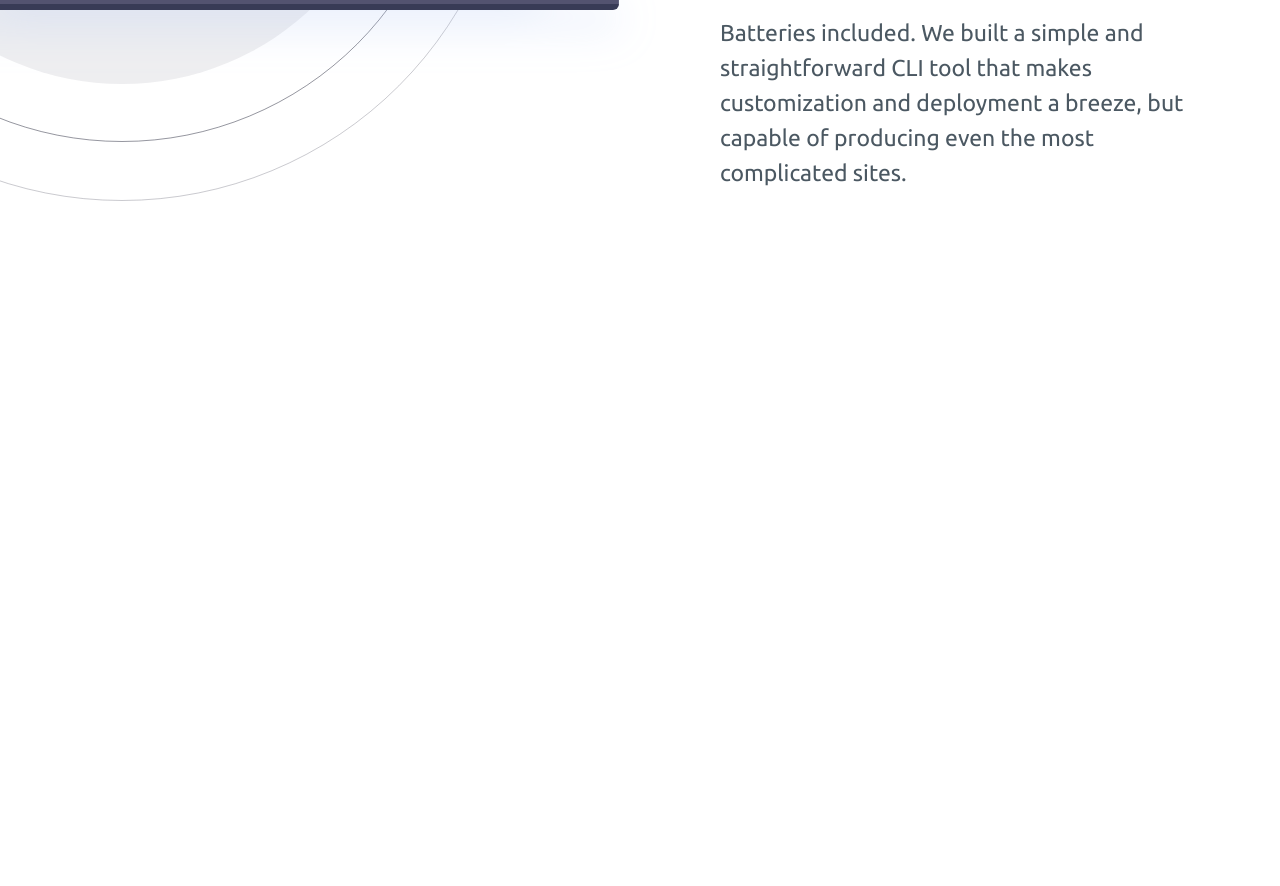
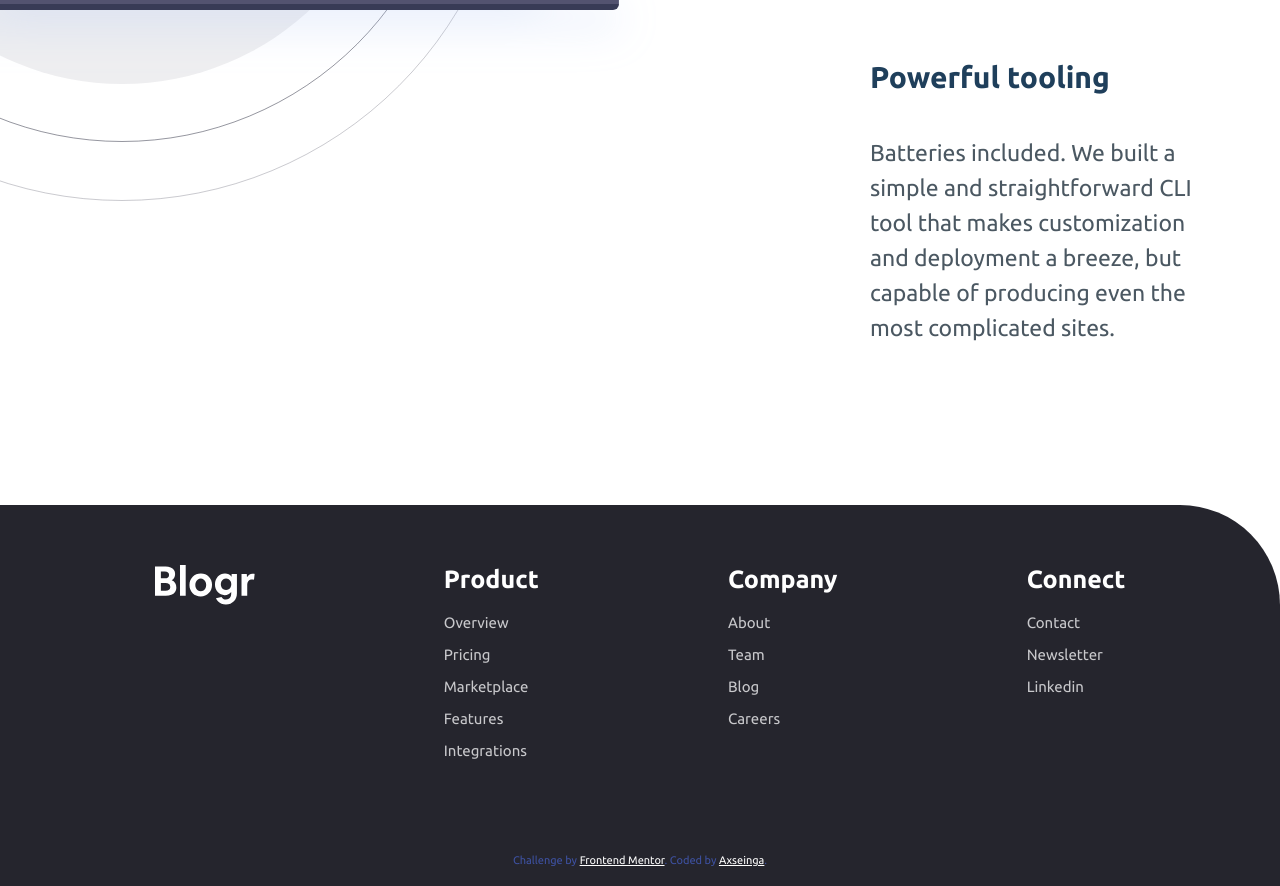
Before and after one commit to axseinga/blogr-landing-page, a website: page index.html in a window 1280 px wide. Shown: the part 2641-3527 px from the top of the page. Before the commit the page ends 2941 px from the top, so only its background shows below. Drawn offline with Linux system fonts and the light colour scheme.

Commit message:
add footer

```diff
--- a/index.html
+++ b/index.html
@@ -138,14 +138,46 @@
         </div>
       </div>
     </section>
-    <!--
-      <div class="attribution">
-      Challenge by
-      <a href="https://www.frontendmentor.io?ref=challenge" target="_blank"
-        >Frontend Mentor</a
-      >. Coded by <a href="https://github.com/axseinga">Axseinga</a>.
+    <footer class="footer">
+      <div class="footer__container">
+        <img src="./images/logo.svg" alt="Blogr Logo" class="footer__logo">
+      <div class="footer__product">
+        <h5 class="footer__heading">Product</h5>
+        <ul class="footer__list">
+          <li class="footer__list--item"><a href="#">Overview</a>
+          <li class="footer__list--item"><a href="#">Pricing</a>
+          <li class="footer__list--item"><a href="#">Marketplace</a>
+          <li class="footer__list--item"><a href="#">Features</a>
+          <li class="footer__list--item"><a href="#">Integrations</a>
+        </ul>
       </div>
-    -->
+      <div class="footer__company">
+        <h5 class="footer__heading">Company</h5>
+        <ul class="footer__list">
+          <li class="footer__list--item"><a href="#">About</a>
+          <li class="footer__list--item"><a href="#">Team</a>
+          <li class="footer__list--item"><a href="#">Blog</a>
+          <li class="footer__list--item"><a href="#">Careers</a>
+        </ul>
+      </div>
+      <div class="footer__connect">
+        <h5 class="footer__heading">Connect</h5>
+        <ul class="footer__list">
+          <li class="footer__list--item"><a href="#">Contact</a>
+          <li class="footer__list--item"><a href="#">Newsletter</a>
+          <li class="footer__list--item"><a href="#">Linkedin</a>
+        </ul>
+      </div>
+      </div>
+      <div class="footer__challenge">
+        <div class="attribution">
+          Challenge by
+          <a href="https://www.frontendmentor.io?ref=challenge" target="_blank"
+            >Frontend Mentor</a
+          >. Coded by <a href="https://github.com/axseinga">Axseinga</a>.
+          </div>
+      </div>
+    </footer>
 
     <script src="script.js"></script>
   </body>
--- a/sass/_home.scss
+++ b/sass/_home.scss
@@ -225,9 +225,11 @@ body {
 .s3 {
   font-family: $font-secondary;
   color: $color-blue-dark;
+  line-height: 3.5rem;
 
   display: flex;
   padding: 4rem;
+  margin-bottom: 5rem;
 
   &__left {
     position: relative;
@@ -242,8 +244,8 @@ body {
     max-width: 600px;
     font-size: 2.2rem;
     line-height: 3.5rem;
-    padding: 10rem 3rem 3rem 3rem;
-    margin-left: 65rem;
+    padding: 8rem 3rem 3rem 3rem;
+    margin-left: 80rem;
   }
 
   &--heading {
@@ -256,6 +258,60 @@ body {
     font-size: 2.3rem;
     color: $color-grey-medium;
   }
+}
+
+.footer {
+  background-color: $color-grey-dark;
+  display: flex;
+  flex-direction: column;
+  color: $color-white;
+  font-family: $font-secondary;
+  font-size: 1.5rem;
+  border-top-right-radius: 100px;
+
+  &__container {
+    display: flex;
+    justify-content: space-around;
+
+    padding: 6rem;
+  }
+
+  &__logo {
+    width: 10rem;
+    height: 4rem;
+  }
+
+  &__heading {
+    font-size: 2.5rem;
+    padding-bottom: 2rem;
+  }
+
+  &__list {
+    list-style: none;
+
+    &--item {
+      padding-bottom: 1.5rem;
+    }
+  }
+}
+
+li a {
+  color: $color-grey-light;
+  text-decoration: none;
+}
+
+a:hover {
+  text-decoration: underline;
+}
+
+.attribution {
+  font-size: 11px;
+  text-align: center;
+  color: hsl(228, 45%, 44%);
+  padding: 2rem;
+}
+.attribution a {
+  color: $color-white;
 }
 
 // Components //
@@ -318,11 +374,3 @@ body {
     transform: translate(0);
   }
 }
-
-//.attribution {
-//  font-size: 11px;
-//  text-align: center;
-//}
-//.attribution a {
-//  color: hsl(228, 45%, 44%);
-//}
```
Also changed, not shown: text.html (deleted, +0 -4 lines), css/style.css.
